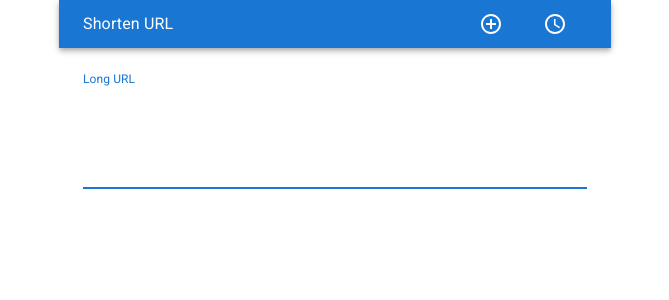
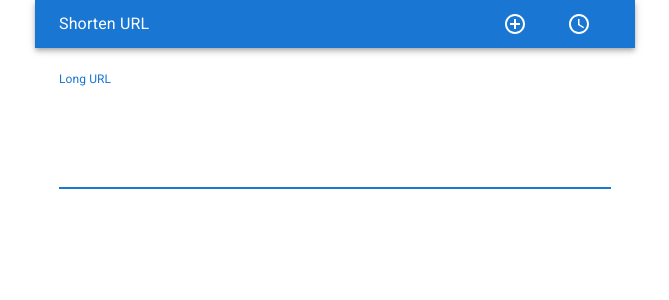
Before and after one commit to faizanbardai/su, a React (Create React App) app: page / in a window 1280 px wide. Shown: the top 300 px of the page, without its empty margins (305-974 px from the left). Built offline with nearby package versions, Linux system fonts and the light colour scheme.

Commit message:
css  no gutters

```diff
--- a/src/App.tsx
+++ b/src/App.tsx
@@ -18,7 +18,7 @@ function App() {
   return (
     <HashRouter basename="/">
       <QueryClientProvider client={queryClient}>
-        <Container maxWidth={"sm"}>
+        <Container maxWidth={"sm"} disableGutters>
           <AppBar position="static" sx={{ mb: 2 }}>
             <Toolbar variant="dense">
               <Typography component="div" sx={{ flexGrow: 1 }}>
```
